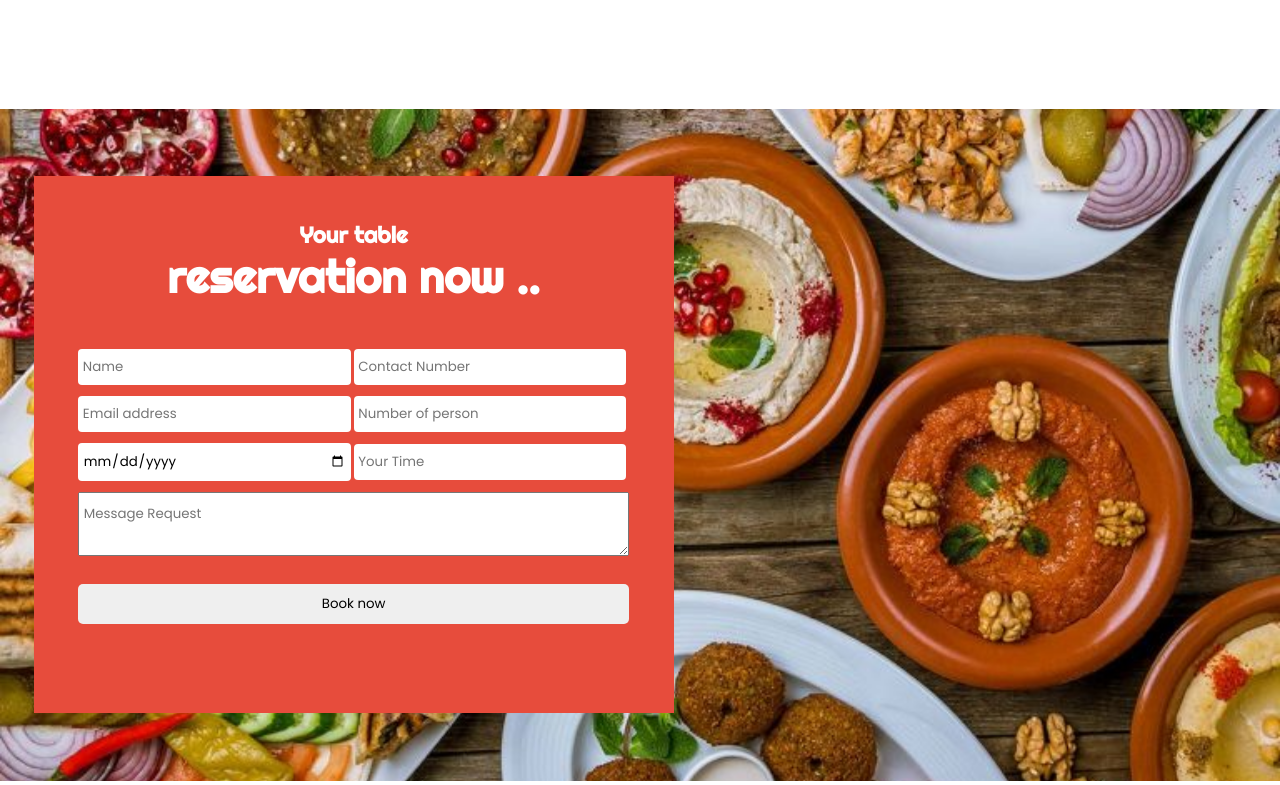
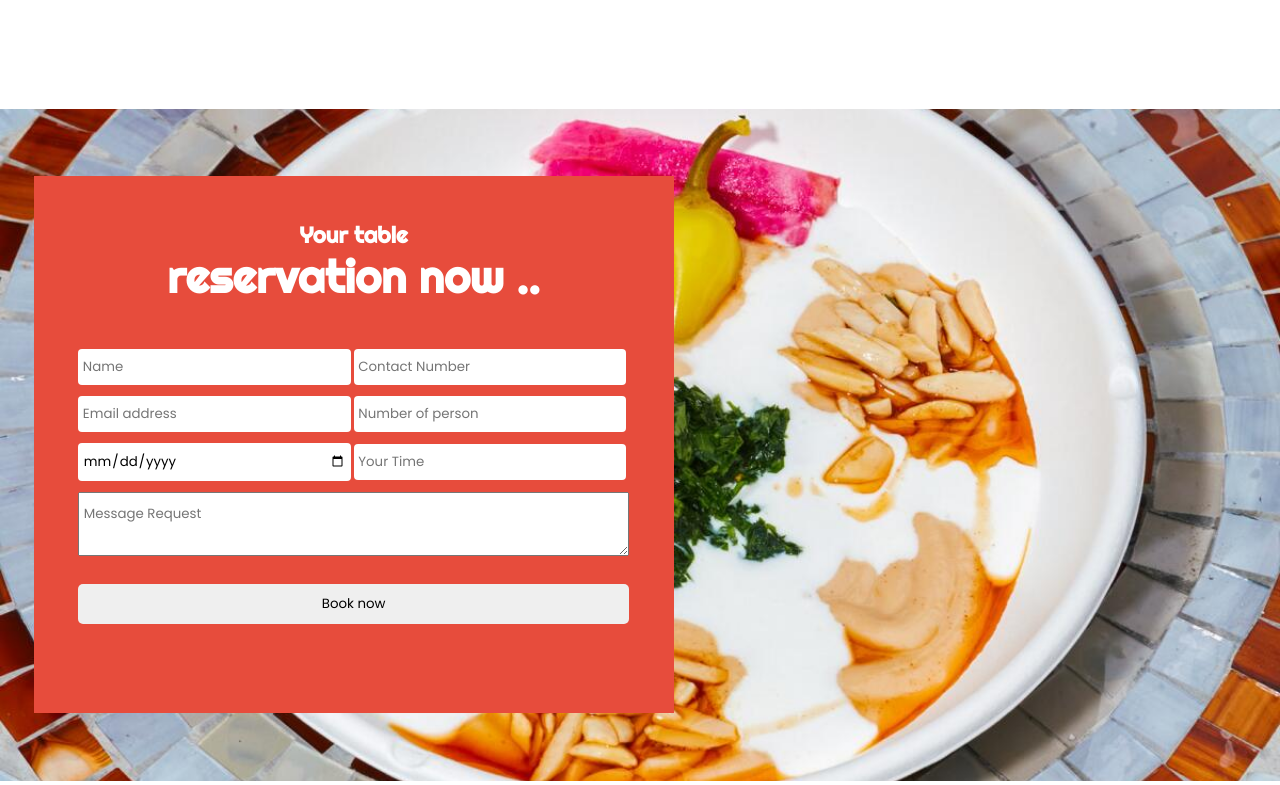
Before and after one commit to AamerSa/almayssat, a website: page index.html in a window 1280 px wide. Shown: the part 1559-2344 px from the top of the page. Drawn offline with nearby package versions, Linux system fonts and the light colour scheme.

Commit message:
Update styles.css

```diff
--- a/css/styles.css
+++ b/css/styles.css
@@ -329,7 +329,7 @@
 
  /*--  --------reservation now start----------   --*/
  #reservation_tbl {
-     background: url(../imgs/foods.jpg) no-repeat center center/cover;
+     background: url(../imgs/02.jpg) no-repeat center center/cover;
      background-attachment: fixed;
      padding: 6rem 0;
  }
```
